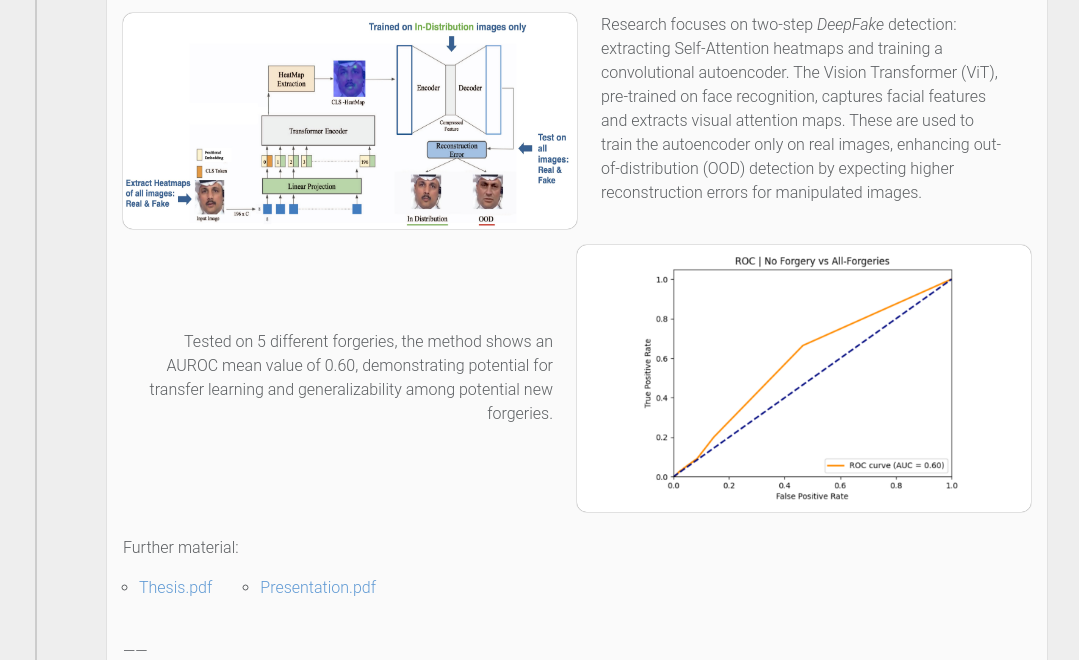
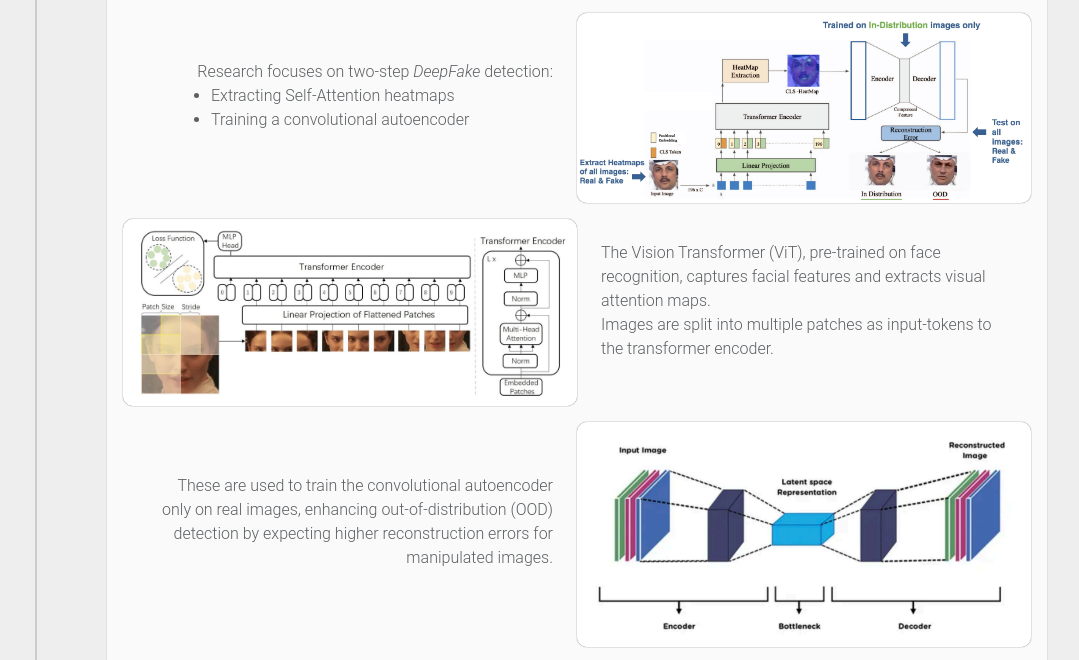
Before and after one commit to Gianmarco-San/gianmarco-san.github.io, a plain HTML site: page index.html in a window 1280 px wide. Shown: the part 1484-2144 px from the top of the page, without its empty margins (93-1172 px from the left). Drawn offline with Linux system fonts and the light colour scheme.

Commit message:
added material about deepfake project

```diff
--- a/index.html
+++ b/index.html
@@ -200,20 +200,47 @@
           <h4><br>DeepFake Detection Exploiting Self-Attention Maps</h4>
         </div>
 
-        <div class="timeline-text-image">
-        <img src="docs/Deepfake.png" alt="Method flow" class="timeline-image">
-        <div class="timeline-text">
-        <p>Research focuses on two-step <em>DeepFake</em> detection: extracting Self-Attention heatmaps and training a convolutional autoencoder. The Vision Transformer (ViT), pre-trained on face recognition, captures facial features and extracts visual attention maps. These are used to train the autoencoder only on real images, enhancing out-of-distribution (OOD) detection by expecting higher reconstruction errors for manipulated images.</p>
-        <br></div>
-      </div>
+        <div class="timeline-text-image" style="place-items: center;">
+          <div class="timeline-text" style="text-align: end;">
+            <p>Research focuses on two-step <em>DeepFake</em> detection:</p>
+              <a style="text-align: start;">
+                <ul style="padding-left: 4em;">
+                <li>Extracting Self-Attention heatmaps</li>
+                <li>Training a convolutional autoencoder</li></ul></a>
+            <br>
+          </div>
+          <img src="docs/Deepfake.png" alt="Method flow" class="timeline-image">
+        </div>
 
 
         <div class="timeline-text-image" style="place-items: center;">
-          <div class="timeline-text" style=" text-align: end;">
+          <img src="docs/transformer.jpg" alt="Vision Trasformer" class="timeline-image">
+          <div class="timeline-text">
+            <p> The Vision Transformer (ViT), pre-trained on face recognition, captures facial features and extracts visual attention maps. <br> Images are split into multiple patches as input-tokens to the transformer encoder.</p>
+            <br>
+          </div>
+        </div>
+
+        <div class="timeline-text-image" style="place-items: center;">
+          <div class="timeline-text" style="text-align: end;">
+            <p>These are used to train the convolutional autoencoder only on real images, enhancing out-of-distribution (OOD) detection by expecting higher reconstruction errors for manipulated images.</p>
+            <br>
+          </div>
+          <img src="docs/autoencoder.jpg" alt="Method flow" class="timeline-image">
+        </div>
+
+
+
+
+        <div class="timeline-text-image" style="place-items: center;">
+
+          <img src="docs/DF_auroc.png" alt="Auc-roc mean value among all forgeries tested" class="timeline-image">
+          <div class="timeline-text">
             <p>Tested on 5 different forgeries, the method shows an AUROC mean value of 0.60, demonstrating potential for transfer learning and generalizability among potential new forgeries.</p>
           </div>
-          <img src="docs/DF_auroc.png" alt="Auc-roc mean value among all forgeries tested" class="timeline-image">
+
         </div>
+
         <div class="show-on-small"><br></div>
         <br>
         Further material:
@@ -277,7 +304,9 @@
             <img src="docs/3D_Comp.png" alt="Gearbox" class="timeline-image show-on-small" style="width: 80%;">
           </div>
 
-        <br>
+          <div class="show-on-small"><br></div>
+          <div class="show-on-middle"><br></div>
+
 
         <div class="timeline-text-image" style="place-items: center;">
           <img src="docs/gearbox-section.png" alt="Gearbox" class="timeline-image">
@@ -298,9 +327,9 @@
         Further material:
         <ul class="horiz-ul">
           <li><a href="docs/Relazione_progetto.pdf" target="_blank" class="links">Report.pdf</a></li>
-          <li><a href="docs/riduttore.pdf" target="_blank" class="links">Gearbox.pdf</a></li>
-          <li><a href="docs/albero.pdf" target="_blank" class="links">DriverShaft.pdf</a></li>
-          <li><a href="docs/Progetto_CdM.xlsx" target="_blank" class="links">Design & Calculations.xlsx</a></li>
+          <li><a href="docs/riduttore.pdf" target="_blank" class="links">Gearbox-design.pdf</a></li>
+          <li><a href="docs/albero.pdf" target="_blank" class="links">DriverShaft-design.pdf</a></li>
+          <li><a href="docs/Progetto_CdM.xlsx" target="_blank" class="links">Calculations.xlsx</a></li>
         </ul>
 
         <br>
```
Also changed, not shown: docs/autoencoder.jpg (added), docs/transformer.jpg (added).
